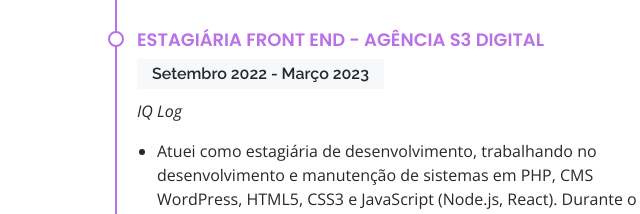
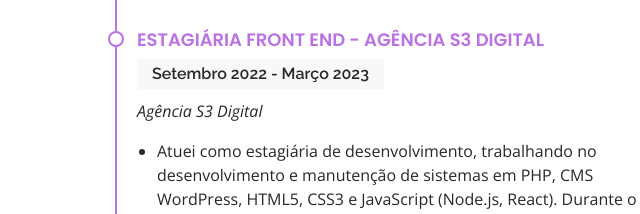
Before and after one commit to isocabp/new-portifolio, a website: page index.html in a window 1280 px wide. Shown: the part 4742-4956 px from the top of the page, 587-1227 px from the left. Drawn offline with nearby package versions, Linux system fonts and the light colour scheme.

Commit message:
atualizações

```diff
--- a/index.html
+++ b/index.html
@@ -411,7 +411,7 @@
             <div class="resume-item">
               <h4>Estagiária Front End - Agência S3 Digital</h4>
               <h5>Setembro 2022 - Março 2023</h5>
-              <p><em>IQ Log</em></p>
+              <p><em>Agência S3 Digital</em></p>
               <ul>
                 <li>Atuei como estagiária de desenvolvimento, trabalhando no desenvolvimento e manutenção
                   de sistemas em PHP, CMS WordPress, HTML5, CSS3 e JavaScript (Node.js, React). Durante o
```
